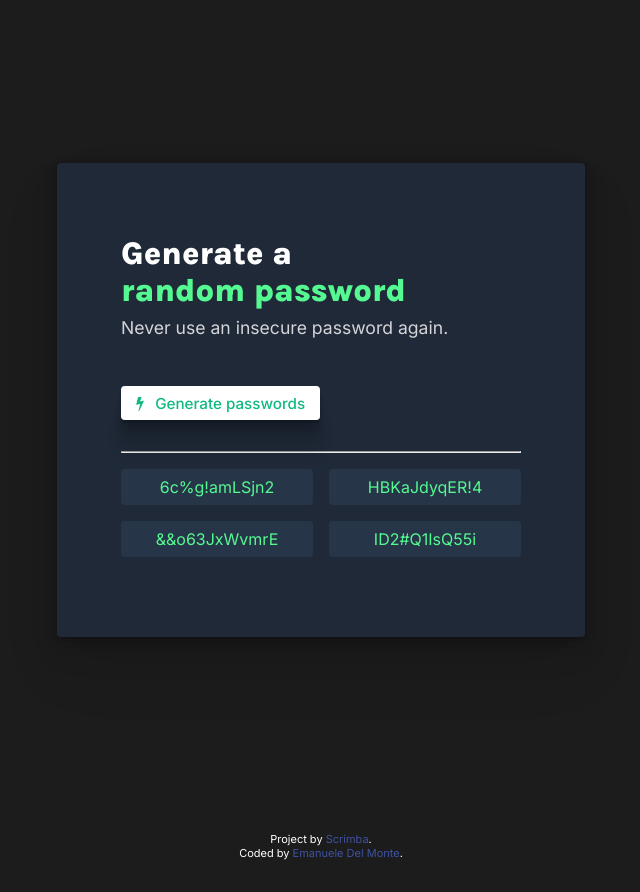
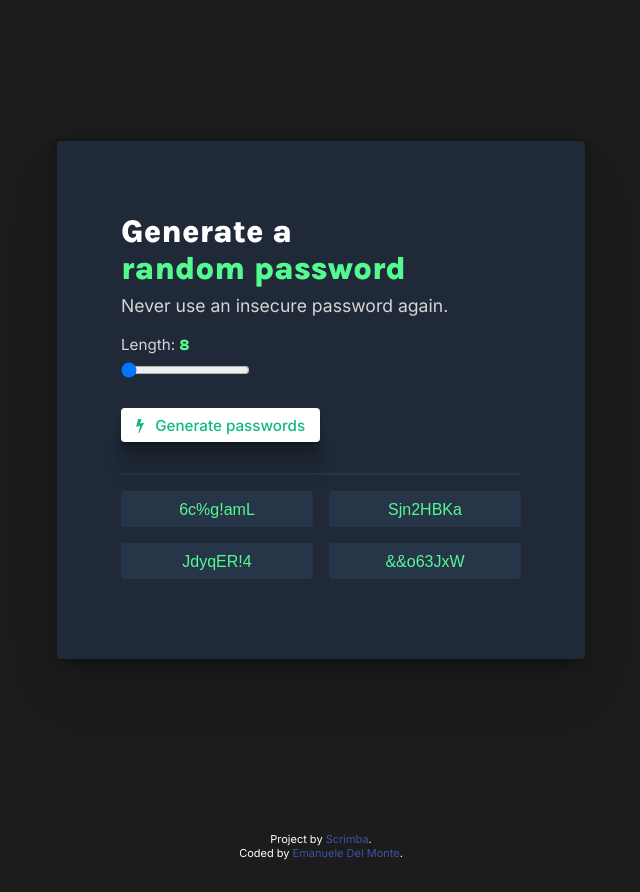
Before and after one commit to xdelmo/random-password-generator, a plain HTML site: page index.html in a window 1280 px wide. Both pictures are taken after a click on the button "Generate passwords". Shown: the whole page, without its empty margins (319-959 px from the left). Drawn offline with Linux system fonts and the light colour scheme.

Commit message:
v1.2 1-click copy and slider length added

```diff
--- a/index.html
+++ b/index.html
@@ -18,9 +18,15 @@
             <div class="upperSection">
                 <h1 class="title">Generate a<br><span class="title-green">random password</span></h1>
                 <h2 class="supportingTitle">Never use an insecure password again.</h2>
+                <span id="password-slider-text">Length: <label for="slider" id="sliderNumber">8</label></span>
+
+                <input type="range" min="8" max="12" value="8" class="slider" id="slider" name="slider"></input>
+
                 <button class="btn" onclick="getGeneratePasswords()"><i class="fa fa-flash"></i>Generate
                     passwords</button>
+
             </div>
+
             <hr>
             <div class="downSection">
                 <div class="generatedPassword" id="password1-el"><i class="fa fa-ellipsis-h" aria-hidden="true"></i>
--- a/scripts/index.js
+++ b/scripts/index.js
@@ -1,23 +1,26 @@
 // Declares and store possible characters in a variable called chars
-var chars =
+const chars =
   "0123456789abcdefghijklmnopqrstuvwxyz!@#$%^&*()ABCDEFGHIJKLMNOPQRSTUVWXYZ";
 
 // Declares a variable called passwordLength and assign its value to 12
-let passwordLength = 12;
+let passwordLength = 8;
 
 // Stores the password1-el paragraph in a variable called password1EL
-let password1El = document.getElementById("password1-el");
-let password2El = document.getElementById("password2-el");
-let password3El = document.getElementById("password3-el");
-let password4El = document.getElementById("password4-el");
+const password1El = document.getElementById("password1-el");
+const password2El = document.getElementById("password2-el");
+const password3El = document.getElementById("password3-el");
+const password4El = document.getElementById("password4-el");
+
+// Get a reference to the slider and sliderNumber DOM elements
+const slider = document.getElementById("slider");
+let sliderNumber = document.getElementById("sliderNumber");
 
 // Creates a function generatePasswords() that return a random password composed of passwordLength characters
 function generatePasswords() {
   // Declares a variable called password and assign its value to an empty string
   let password = "";
   for (let j = 0; j < passwordLength; j++) {
-    let randomIndex = Math.floor(Math.random() * chars.length);
-
+    const randomIndex = Math.floor(Math.random() * chars.length);
     // Adds the new random chars to the password string
     password += chars[randomIndex];
   }
@@ -27,10 +30,14 @@ function generatePasswords() {
 // Creates a function getGeneratePasswords() that displays generated passwords in HTML document
 function getGeneratePasswords() {
   // Displays the message in the messageEl using messageEl.textContent
-  password1El.textContent = generatePasswords();
-  password2El.textContent = generatePasswords();
-  password3El.textContent = generatePasswords();
-  password4El.textContent = generatePasswords();
+  password1El.innerHTML = `<input type="text" id="1" value="${generatePasswords()}" onclick="copyToClipboard(1)" readonly>
+  `;
+  password2El.innerHTML = `<input type="text" id="2" value="${generatePasswords()}" onclick="copyToClipboard(2)" readonly>
+  `;
+  password3El.innerHTML = `<input type="text" id="3" value="${generatePasswords()}" onclick="copyToClipboard(3)" readonly>
+  `;
+  password4El.innerHTML = `<input type="text" id="4" value="${generatePasswords()}" onclick="copyToClipboard(4)" readonly>
+  `;
   // Call changeColorPasswords() function
   changeColorPasswords();
 }
@@ -44,3 +51,21 @@ function changeColorPasswords() {
     allPasswords[i].style.color = "var(--clr-bright-green)";
   }
 }
+
+// Creates a function copyToClipboard() that copies selected password just clicking on hit
+function copyToClipboard(index) {
+  const copyText = document.getElementById(index).value;
+  navigator.clipboard.writeText(copyText).then(() => {
+    // Alert the user that the action took place.
+    // Nobody likes hidden stuff being done under the hood!
+    alert("Copied to clipboard");
+  });
+}
+
+// Create an input event listener for slider element
+slider.addEventListener("input", function () {
+  // Display the value of the slider
+  sliderNumber.textContent = `${slider.value}`;
+  // Assign to passwordLength new value
+  passwordLength = slider.value;
+});
--- a/styles/index.css
+++ b/styles/index.css
@@ -63,6 +63,7 @@ hr {
   background-color: var(--clr-dark-blue);
   color: var(--clr-dark-blue);
   height: 2px;
+  border: none;
 }
 
 footer {
@@ -120,12 +121,29 @@ main {
 
 .container {
   width: min(90%, 33rem);
-  padding: 4em;
+  padding: 2em;
   background-color: var(--clr-very-dark-blue);
   border-radius: 0.25em;
   box-shadow: 0 1px 2px rgba(0, 0, 0, 0.07), 0 2px 4px rgba(0, 0, 0, 0.07),
     0 4px 8px rgba(0, 0, 0, 0.07), 0 8px 16px rgba(0, 0, 0, 0.07),
     0 16px 32px rgba(0, 0, 0, 0.07), 0 32px 64px rgba(0, 0, 0, 0.07);
+}
+
+/* Slider */
+
+#password-slider-text {
+  font-size: 0.95em;
+  color: var(--clr-medium-grey);
+}
+
+#sliderNumber {
+  font-family: var(--ff-main);
+  color: var(--clr-bright-green);
+}
+
+#slider {
+  display: block;
+  margin-top: 0.5em;
 }
 
 .title-green {
@@ -135,14 +153,15 @@ main {
 .fa-flash {
   margin-right: 0.75em;
 }
+
 #letter-main {
   text-transform: uppercase;
 }
 
 .downSection {
   display: grid;
-  grid-template-columns: repeat(2, 1fr);
-  grid-template-rows: repeat(2, 1fr);
+  grid-template-columns: 1fr;
+  grid-template-rows: repeat(4, 1fr);
   gap: 1em;
   margin-top: 1em;
 }
@@ -152,6 +171,16 @@ main {
   text-align: center;
   padding: 0.5em 1em;
   border-radius: 0.25em;
+}
+
+input {
+  color: var(--clr-bright-green);
+  background-color: var(--clr-dark-blue);
+  border: none;
+  text-align: center;
+  padding: 0;
+  font-size: 1rem;
+  max-width: 15ch;
 }
 
 .fa-ellipsis-h {
@@ -175,13 +204,13 @@ main {
 /* Media queries          */
 /* ---------------------- */
 
-@media (max-width: 520px) {
+@media (min-width: 520px) {
   .container {
-    padding: 2em;
+    padding: 4em;
   }
 
   .downSection {
-    grid-template-columns: 1fr;
-    grid-template-rows: repeat(4, 1fr);
+    grid-template-columns: repeat(2, 1fr);
+    grid-template-rows: repeat(2, 1fr);
   }
 }
```
Also changed, not shown: screenshots/screenshot.png, 1 other file.
